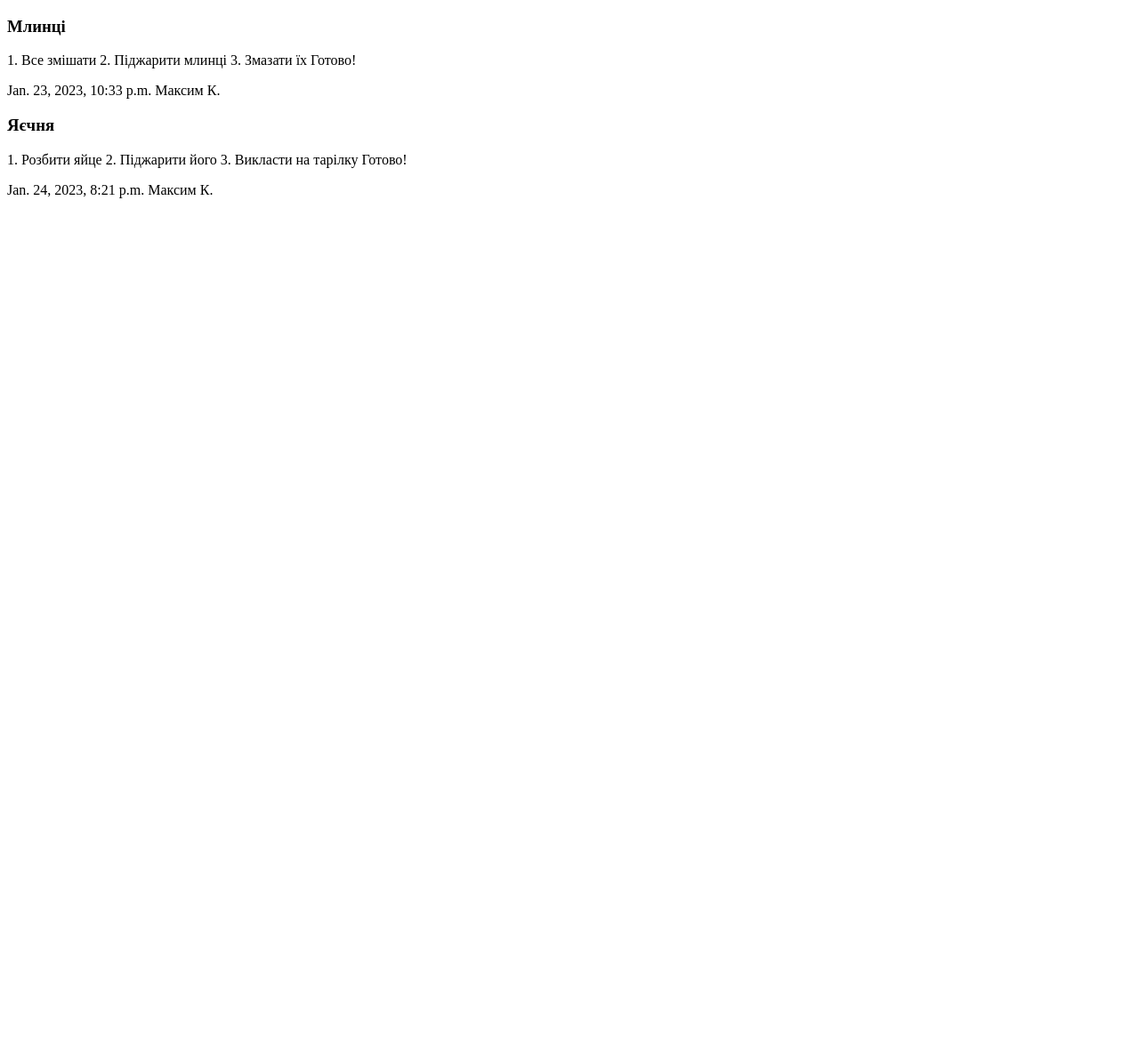
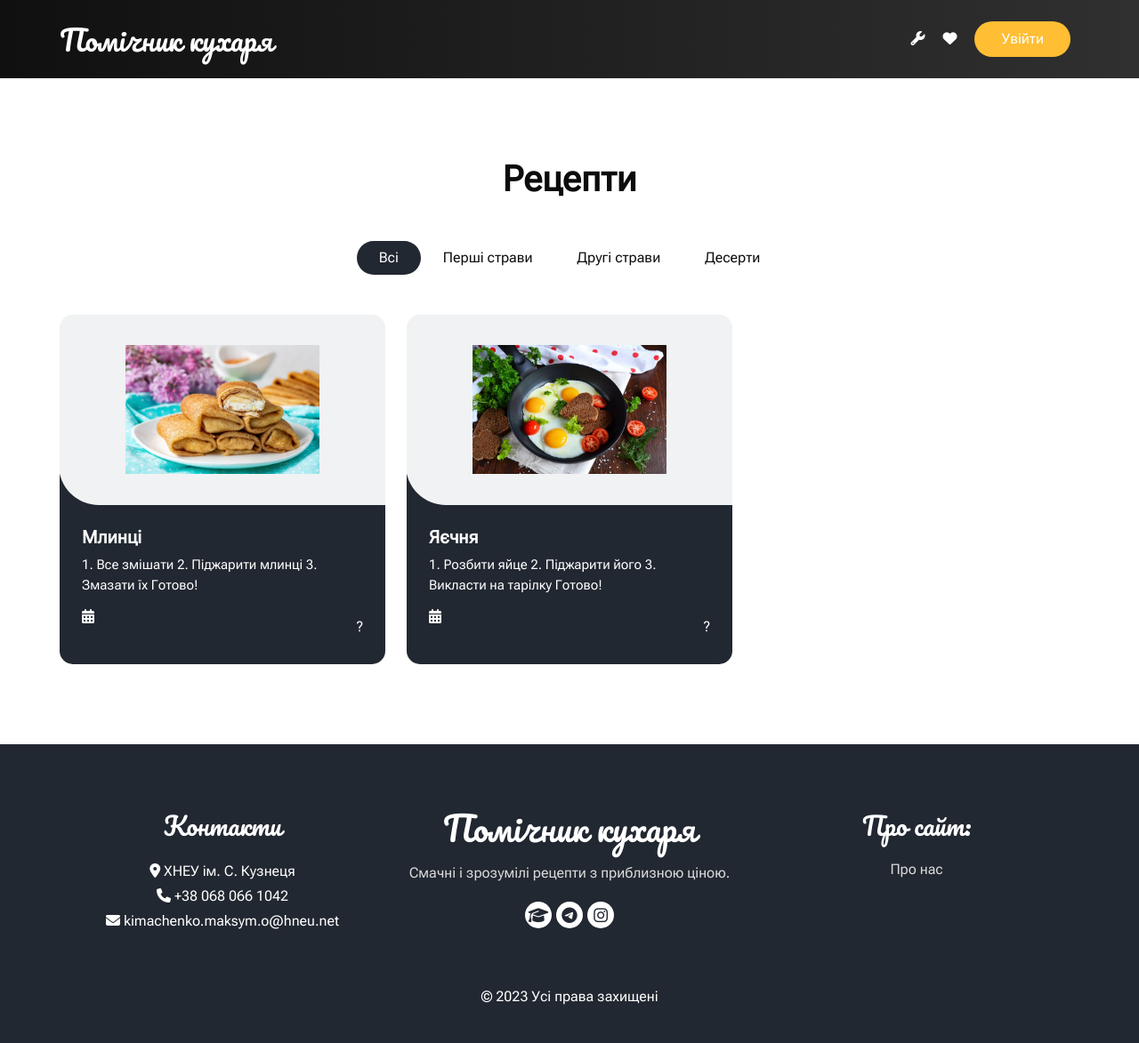
Before and after one commit to InSolider/RecipeBook, a Django app: page / in a window 1280 px wide. Shown: the whole page at 89% size. Before the commit the page ends 223 px from the top, so only its background shows below. Run offline with Django 4.2, Linux system fonts and the light colour scheme; data comes from the database, SQL or seed files in the repository.

Commit message:
The third day of development.

```diff
--- a/config/urls.py
+++ b/config/urls.py
@@ -15,8 +15,13 @@ Including another URLconf
 """
 from django.contrib import admin
 from django.urls import path, include
+from django.conf import settings
+from django.conf.urls.static import static
 
 urlpatterns = [
     path('admin/', admin.site.urls),
     path('', include('recipes.urls')),
 ]
+
+if settings.DEBUG:
+    urlpatterns += static(settings.MEDIA_URL, document_root=settings.MEDIA_ROOT)
--- a/recipes/admin.py
+++ b/recipes/admin.py
@@ -3,4 +3,4 @@ from .models import Recipe
 
 @admin.register(Recipe)
 class RecipeAdmin(admin.ModelAdmin):
-    list_display = ('title', 'author', 'date')
+    list_display = ('title', 'author', 'modified', 'created')
--- /dev/null
+++ b/static/css/style.css
@@ -0,0 +1,504 @@
+@import url('https://fonts.googleapis.com/css2?family=Pacifico&display=swap');
+@import url('https://fonts.googleapis.com/css2?family=Roboto+Flex&display=swap');
+
+body {
+  font-family: 'Roboto Flex', sans-serif;
+  color: #0c0c0c;
+  background-color: #ffffff;
+  overflow-x: hidden;
+}
+
+.layout_padding {
+  padding: 90px 0;
+}
+
+.heading_container {
+  display: -webkit-box;
+  display: -ms-flexbox;
+  display: flex;
+  -webkit-box-orient: vertical;
+  -webkit-box-direction: normal;
+      -ms-flex-direction: column;
+          flex-direction: column;
+  -webkit-box-align: start;
+      -ms-flex-align: start;
+          align-items: flex-start;
+}
+
+.heading_container h2 {
+  position: relative;
+  margin-bottom: 0;
+  font-size: 2.5rem;
+  font-weight: bold;
+}
+
+.heading_container.heading_center {
+  -webkit-box-align: center;
+      -ms-flex-align: center;
+          align-items: center;
+  text-align: center;
+}
+
+a,
+a:hover,
+a:focus {
+  text-decoration: none;
+}
+
+/* Header section starts */
+.hero_area {
+  position: relative;
+  min-height: 100vh;
+  display: -webkit-box;
+  display: -ms-flexbox;
+  display: flex;
+  background-image: linear-gradient(to right, #101010 , #303030);
+  -webkit-box-orient: vertical;
+  -webkit-box-direction: normal;
+      -ms-flex-direction: column;
+          flex-direction: column;
+}
+
+.sub_page .hero_area {
+  min-height: auto;
+}
+
+.sub_page .hero_area .bg-box {
+  position: absolute;
+  top: 0;
+  left: 0;
+  width: 100%;
+  height: 100%;
+}
+
+.sub_page .hero_area .bg-box img {
+  width: 100%;
+  height: 100%;
+  -o-object-fit: cover;
+     object-fit: cover;
+  -o-object-position: right top;
+     object-position: right top;
+}
+
+.header_section {
+  padding: 15px 0;
+}
+
+.header_section .container-fluid {
+  padding-right: 25px;
+  padding-left: 25px;
+}
+
+.navbar-brand {
+  font-family: 'Pacifico', cursive;
+}
+
+.navbar-brand span {
+  font-size: 32px;
+  color: #ffffff;
+}
+
+.custom_nav-container {
+  padding: 0;
+}
+
+.custom_nav-container .navbar-nav {
+  padding-left: 18%;
+}
+
+.user_option {
+  display: -webkit-box;
+  display: -ms-flexbox;
+  display: flex;
+  -webkit-box-align: center;
+      -ms-flex-align: center;
+          align-items: center;
+}
+
+.user_option a {
+  margin: 0 10px;
+}
+
+.user_option .user_link {
+  color: #ffffff;
+}
+
+.user_option .user_link:hover {
+  color: #ffbe33;
+}
+
+.user_option .signin {
+  display: inline-block;
+  padding: 8px 30px;
+  background-color: #ffbe33;
+  color: #ffffff;
+  border-radius: 45px;
+  -webkit-transition: all 0.3s;
+  transition: all 0.3s;
+  border: none;
+}
+
+.user_option .signin:hover {
+  background-color: #e69c00;
+}
+/* Header section ends */
+
+/* Recipes section starts */
+.recipes_section .filters_menu {
+  padding: 0;
+  display: -webkit-box;
+  display: -ms-flexbox;
+  display: flex;
+  -ms-flex-wrap: wrap;
+      flex-wrap: wrap;
+  -webkit-box-pack: center;
+      -ms-flex-pack: center;
+          justify-content: center;
+  list-style-type: none;
+  margin: 45px 0 20px 0;
+}
+
+.recipes_section .filters_menu li {
+  padding: 7px 25px;
+  cursor: pointer;
+  border-radius: 25px;
+}
+
+.recipes_section .filters_menu li.active {
+  background-color: #222831;
+  color: #ffffff;
+}
+
+.recipes_section .box {
+  position: relative;
+  margin-top: 25px;
+  background-color: #ffffff;
+  border-radius: 10px;
+  color: #ffffff;
+  border-radius: 15px;
+  overflow: hidden;
+  background: linear-gradient(to bottom, #f1f2f3 25px, #222831 25px);
+}
+
+.slider_section .img-box img {
+  width: 100%;
+}
+
+.offer_section .box .img-box {
+  width: 175px;
+  min-width: 175px;
+  height: 175px;
+  margin-right: 15px;
+  position: relative;
+  -webkit-transition: all 0.1 0.5s;
+  transition: all 0.1 0.5s;
+  border-radius: 100%;
+  border: 5px solid #ffbe33;
+  overflow: hidden;
+}
+
+.offer_section .box .img-box img {
+  width: 100%;
+  -webkit-transition: all .2s;
+  transition: all .2s;
+}
+
+.offer_section .box:hover .img-box img {
+  -webkit-transform: scale(1.1);
+          transform: scale(1.1);
+}
+
+.recipes_section .box .img-box {
+  background: #f1f2f3;
+  display: -webkit-box;
+  display: -ms-flexbox;
+  display: flex;
+  -webkit-box-pack: center;
+      -ms-flex-pack: center;
+          justify-content: center;
+  -webkit-box-align: center;
+      -ms-flex-align: center;
+          align-items: center;
+  height: 215px;
+  border-radius: 0 0 0 45px;
+  margin: -1px;
+  padding: 25px;
+}
+
+.recipes_section .box .img-box img {
+  max-width: 100%;
+  max-height: 145px;
+  -webkit-transition: all .2s;
+  transition: all .2s;
+}
+
+.recipes_section .box:hover .img-box img {
+  -webkit-transform: scale(1.1);
+          transform: scale(1.1);
+}
+
+.about_section .img-box {
+  position: relative;
+  display: -webkit-box;
+  display: -ms-flexbox;
+  display: flex;
+  -webkit-box-pack: center;
+      -ms-flex-pack: center;
+          justify-content: center;
+}
+
+.about_section .img-box img {
+  width: 100%;
+  max-width: 445px;
+  position: relative;
+  z-index: 2;
+}
+
+.client_section .box .img-box {
+  position: relative;
+  display: -webkit-box;
+  display: -ms-flexbox;
+  display: flex;
+  -webkit-box-pack: center;
+      -ms-flex-pack: center;
+          justify-content: center;
+  -webkit-box-align: center;
+      -ms-flex-align: center;
+          align-items: center;
+  width: 115px;
+  position: relative;
+  margin-top: 30px;
+}
+
+.client_section .box .img-box img {
+  border-radius: 100%;
+  border: 5px solid #ffbe33;
+  position: relative;
+}
+
+.client_section .box .img-box::before {
+  content: "";
+  position: absolute;
+  left: 50%;
+  top: 0;
+  width: 20px;
+  height: 20px;
+  background-color: #ffbe33;
+  -webkit-transform: rotate(45deg) translateX(-50%);
+          transform: rotate(45deg) translateX(-50%);
+}
+
+.recipes_section .box .detail-box {
+  padding: 25px;
+}
+
+.recipes_section .box .detail-box h5 {
+  font-weight: 600;
+}
+
+.recipes_section .box .detail-box p {
+  font-size: 15px;
+}
+
+.recipes_section .box .detail-box h6 {
+  margin-top: 10px;
+}
+
+.recipes_section .box .options {
+  display: -webkit-box;
+  display: -ms-flexbox;
+  display: flex;
+  -webkit-box-pack: justify;
+      -ms-flex-pack: justify;
+          justify-content: space-between;
+}
+/* Recipes section ends */
+
+/* Footer section starts */
+.footer_section {
+  background-color: #222831;
+  color: #ffffff;
+  padding: 75px 0 40px 0;
+  text-align: center;
+}
+
+.footer_section h4 {
+  font-size: 28px;
+}
+
+.footer_section h4,
+.footer_section .footer-logo {
+  margin-bottom: 20px;
+  font-family: 'Pacifico', cursive;
+}
+
+.footer_section p {
+  color: #dbdbdb;
+}
+
+.footer_section .footer-col {
+  margin-bottom: 30px;
+}
+
+.footer_section .footer_contact .contact_link_box {
+  display: -webkit-box;
+  display: -ms-flexbox;
+  display: flex;
+  line-height: 1.75;
+  -webkit-box-orient: vertical;
+  -webkit-box-direction: normal;
+      -ms-flex-direction: column;
+          flex-direction: column;
+}
+
+.footer_section .footer-logo {
+  display: block;
+  font-size: 38px;
+  line-height: 1;
+  color: #ffffff;
+}
+
+.footer_section .footer_social {
+  display: -webkit-box;
+  display: -ms-flexbox;
+  display: flex;
+  -webkit-box-pack: center;
+      -ms-flex-pack: center;
+          justify-content: center;
+  margin-top: 20px;
+  margin-bottom: 10px;
+}
+
+.footer_section .footer_social a {
+  display: -webkit-box;
+  display: -ms-flexbox;
+  display: flex;
+  -webkit-box-pack: center;
+      -ms-flex-pack: center;
+          justify-content: center;
+  -webkit-box-align: center;
+      -ms-flex-align: center;
+          align-items: center;
+  color: #222831;
+  width: 30px;
+  height: 30px;
+  border-radius: 100%;
+  background-color: #ffffff;
+  border-radius: 100%;
+  margin: 0 2.5px;
+  font-size: 18px;
+}
+
+.footer_section .footer_social a:hover {
+  color: #ffbe33;
+}
+
+.footer_section .footer-info {
+  text-align: center;
+  margin-top: 25px;
+}
+
+.footer_section .footer-info p {
+  color: #ffffff;
+  margin: 0;
+}
+
+/* Footer section ends */
+
+@media (max-width: 1300px) {}
+
+@media (max-width: 1120px) {}
+
+@media (max-width: 992px) {
+  .hero_area {
+    min-height: auto;
+  }
+
+  .custom_nav-container .navbar-nav {
+    padding-top: 15px;
+    padding-left: 0;
+    align-items: center;
+  }
+
+  .user_option{
+    justify-content: center;
+    margin-top: 15px;
+  }
+  .custom_nav-container .navbar-nav .nav-item .nav-link {
+    padding: 5px 25px;
+    margin: 5px 0;
+  }
+
+  .slider_section .carousel-indicators {
+    margin-top: 45px;
+  }
+
+  .offer_section .box {
+    flex-direction: column;
+    align-items: center;
+    text-align: center;
+  }
+
+  .offer_section .box .img-box {
+    margin-right: 0;
+    margin-bottom: 15px;
+  }
+}
+
+@media (max-width: 767px) {
+
+  .about_section .detail-box,
+  .book_section .form_container {
+    margin-bottom: 45px;
+  }
+
+  .about_section .row {
+    flex-direction: column-reverse;
+  }
+
+  .offer_section .box {
+    flex-direction: row;
+    text-align: left;
+  }
+
+  .offer_section .box .img-box {
+    margin-right: 15px;
+    margin-bottom: 0;
+  }
+}
+
+@media (max-width: 576px) {}
+
+@media (max-width: 480px) {}
+
+@media (max-width: 430px) {
+  .offer_section .box {
+    flex-direction: column;
+    text-align: center;
+  }
+
+  .offer_section .box .img-box {
+    margin-right: 0;
+    margin-bottom: 15px;
+  }
+}
+
+@media (max-width: 376px) {
+  .slider_section .detail-box h1 {
+    font-size: 3rem;
+  }
+}
+
+@media (min-width: 1200px) {
+  .container {
+    max-width: 1170px;
+  }
+}
+
+
+@media (min-width:576px) and (max-width:991px) {
+  .rent_solution_container .col-md-4.col-sm-6 {
+    float: left;
+    width: 50%;
+  }
+}
--- /dev/null
+++ b/static/js/custom.js
@@ -0,0 +1,30 @@
+// to get current year
+function getYear() {
+    var currentDate = new Date();
+    var currentYear = currentDate.getFullYear();
+    document.querySelector("#displayYear").innerHTML = currentYear;
+}
+
+getYear();
+
+
+// isotope js
+$(window).on('load', function () {
+    $('.filters_menu li').click(function () {
+        $('.filters_menu li').removeClass('active');
+        $(this).addClass('active');
+
+        var data = $(this).attr('data-filter');
+        $grid.isotope({
+            filter: data
+        })
+    });
+
+    var $grid = $(".grid").isotope({
+        itemSelector: ".all",
+        percentPosition: false,
+        masonry: {
+            columnWidth: ".all"
+        }
+    })
+});
--- a/templates/recipes/index.html
+++ b/templates/recipes/index.html
@@ -1,17 +1,169 @@
+{% load static %}
 <!DOCTYPE html>
 <html lang="uk">
 
 <head>
-    <meta charset="UTF-8">
-    <title>Рецепти</title>
+
+  <!-- Basic -->
+  <meta charset="UTF-8">
+
+  <!-- Mobile Metas -->
+  <meta name="viewport" content="width=device-width, initial-scale=1, shrink-to-fit=no">
+
+  <!-- Site Info -->
+  <link rel="shortcut icon" href="{% static 'images/favicon.png' %}" type="images/png">
+  <title> Помічник кухаря </title>
+
+  <!-- Bootstrap css -->
+  <link rel="stylesheet" href="https://cdn.jsdelivr.net/npm/bootstrap@5.2.3/dist/css/bootstrap.min.css" />
+
+  <!-- Font Awesome css -->
+  <link rel="stylesheet" href="https://cdnjs.cloudflare.com/ajax/libs/font-awesome/6.2.1/css/all.min.css" />
+
+  <!-- Custom css -->
+  <link rel="stylesheet" href="{% static 'css/style.css' %}" />
+
 </head>
 
-<body>
-    {% for recipe in recipes_list %}
-        <h3>{{ recipe.title }}</h3>
-        <p>{{ recipe.description }}</p>
-        {{ recipe.date }}
-        {{ recipe.author }}
-    {% endfor %}
+<body class="sub_page">
+
+  <!-- Header section strats -->
+  <div class="hero_area">
+    <header class="header_section">
+      <div class="container">
+        <nav class="navbar navbar-expand-lg custom_nav-container">
+          <a class="navbar-brand" href="index.html">
+            <span>
+              Помічник кухаря
+            </span>
+          </a>
+          <div class="navbar-collapse">
+            <ul class="navbar-nav  mx-auto"></ul>
+            <div class="user_option">
+              <a href="http://127.0.0.1:8000/admin" class="user_link">
+                <i class="fa-solid fa-wrench" aria-hidden="true"></i>
+              </a>
+              <a href="" class="user_link">
+                <i class="fa-solid fa-heart" aria-hidden="true"></i>
+              </a>
+              <a href="" class="signin">
+                Увійти
+              </a>
+            </div>
+          </div>
+        </nav>
+      </div>
+    </header>
+  </div>
+  <!-- Header section ends -->
+
+  <!-- Recipes section starts -->
+  <section class="recipes_section layout_padding">
+    <div class="container">
+      <div class="heading_container heading_center">
+        <h2>
+          Рецепти
+        </h2>
+      </div>
+      <ul class="filters_menu">
+        <li class="active" data-filter="*">Всі</li>
+        <li data-filter=".first">Перші страви</li>
+        <li data-filter=".second">Другі страви</li>
+        <li data-filter=".desert">Десерти</li>
+      </ul>
+      <div class="filters-content">
+        <div class="row grid">
+          {% for recipe in recipes_list %}
+          <div class="col-sm-6 col-lg-4 all second">
+            <div class="box">
+              <div>
+                <div class="img-box">
+                  <img src="{{ recipe.preview.url }}" alt="">
+                </div>
+                <div class="detail-box">
+                  <h5> {{ recipe.title }} </h5>
+                  <p> {{ recipe.description }} </p>
+                  <div class="options">
+                    <i class="fa-solid fa-calendar-days" aria-hidden="true"></i>
+                    <h6> {{ recipe.cooking_time }} </h6>
+                  </div>
+                </div>
+              </div>
+            </div>
+          </div>
+          {% endfor %}
+        </div>
+      </div>
+    </div>
+  </section>
+  <!-- Recipes section ends -->
+
+  <!-- Footer section starts -->
+  <footer class="footer_section">
+    <div class="container">
+      <div class="row">
+        <div class="col-md-4 footer-col">
+          <div class="footer_contact">
+            <h4> Контакти </h4>
+            <div class="contact_link_box">
+              <div>
+                <i class="fa-solid fa-location-dot" aria-hidden="true"></i>
+                <span> ХНЕУ ім. С. Кузнеця </span>
+              </div>
+              <div>
+                <i class="fa-solid fa-phone" aria-hidden="true"></i>
+                <span> +38 068 066 1042 </span>
+              </div>
+              <div>
+                <i class="fa-solid fa-envelope" aria-hidden="true"></i>
+                <span> kimachenko.maksym.o@hneu.net </span>
+              </div>
+            </div>
+          </div>
+        </div>
+        <div class="col-md-4 footer-col">
+          <div class="footer_detail">
+            <a href="index.html" class="footer-logo"> Помічник кухаря </a>
+            <p> Смачні і зрозумілі рецепти з приблизною ціною. </p>
+            <div class="footer_social">
+              <a href="https://www.hneu.edu.ua/">
+                <i class="fa-solid fa-graduation-cap" aria-hidden="true"></i>
+              </a>
+              <a href="https://t.me/maxkimachenko">
+                <i class="fa-brands fa-telegram" aria-hidden="true"></i>
+              </a>
+              <a href="https://instagram.com/maxkimachenko">
+                <i class="fa-brands fa-instagram" aria-hidden="true"></i>
+              </a>
+            </div>
+          </div>
+        </div>
+        <div class="col-md-4 footer-col">
+          <h4> Про сайт: </h4>
+          <a href="">
+            <p> Про нас </p>
+          </a>
+        </div>
+      </div>
+      <div class="footer-info">
+        <p> &copy; <span id="displayYear"></span> Усі права захищені </p>
+      </div>
+    </div>
+  </footer>
+  <!-- Footer section ends -->
+
+  <!-- jQery -->
+  <script src="https://cdn.jsdelivr.net/npm/jquery@3.6.3/dist/jquery.min.js"></script>
+
+  <!-- Bootstrap js -->
+  <script src="https://cdn.jsdelivr.net/npm/bootstrap@5.2.3/dist/js/bootstrap.bundle.min.js"></script>
+
+  <!-- Isotope js -->
+  <script src="https://unpkg.com/isotope-layout@3.0.6/dist/isotope.pkgd.min.js"></script>
+
+  <!-- Custom js -->
+  <script src="{% static 'js/custom.js' %}"></script>
+
 </body>
+
 </html>
```
Also changed, not shown: config/settings.py (+7 -0 lines), recipes/models.py (+9 -6 lines), db.sqlite3, media/images/cover1.webp (added), media/images/cover2.webp (added), recipes/migrations/0002_remove_recipe_date_recipe_cooking_time_and_more.py (added), static/images/favicon.png (added).
